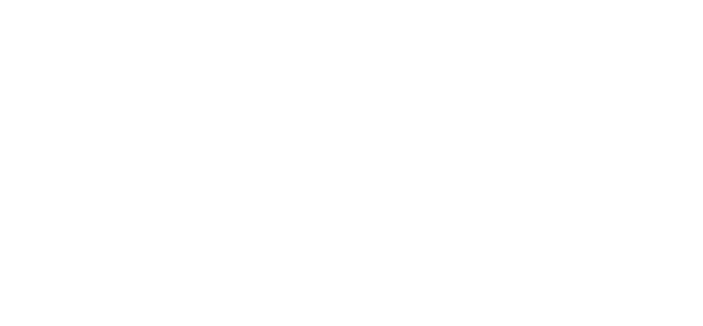
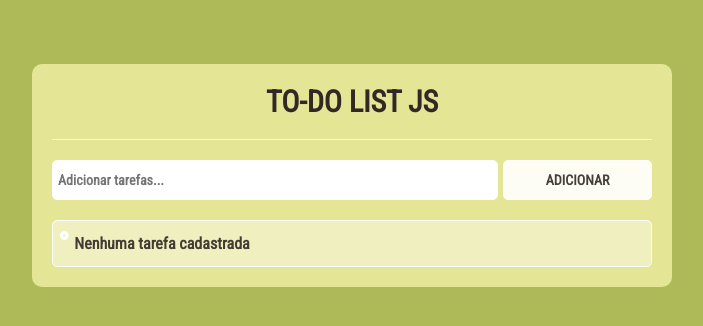
Before and after one commit to iranijunior95/To-Do-Lists, a plain HTML site: page index.html in a window 1280 px wide. Shown: the whole page, without its empty margins (288-991 px from the left). Drawn offline with nearby package versions, Linux system fonts and the light colour scheme.

Commit message:
Criação layout

```diff
--- a/css/to-do-lists.css
+++ b/css/to-do-lists.css
@@ -7,48 +7,107 @@
     font-family: 'Roboto Condensed', sans-serif;
 }
 
-#div-primeiro-acesso {
-    height: 100vh;
+body {
+    background-color: #9dab34d2;
+}
+
+#container {
+    margin-top: 5%;
+    display: flex;
+    justify-content: center;
+}
+
+.conteudo-to-do {
+    padding: 20px;
+    width: 50%;
+    background-color: #fffab3af;
+    border-radius: 10px;
     display: flex;
     flex-direction: column;
+    gap: 20px;
+}
+
+.titulo-to-do {
+    display: flex;
     justify-content: center;
+    border-bottom: 1px solid #fcfadce3;
+}
+
+.titulo-to-do > h1 {
+    font-size: 30px;
+    color: #2c2321f8;
+    margin-bottom: 20px;
+}
+
+.input-to-do {
+    width: 100%;
+    display: flex;
+    justify-content: center;
+    gap: 5px;
+}
+
+.input-to-do > input {
+    width: 75%;
+    height: 40px;
+    font-size: 14px;
+    font-weight: bold;
+    padding: 5px;
+    box-shadow: 0 0 0 0;
+    outline: 0;
+    border: 1px solid #FFFFFF;
+    border-radius: 5px;
+    color: #2c2321e0;
+}
+
+.input-to-do > input:focus {
+    border: 1px solid #63b397b4;
+}
+
+.input-to-do > button {
+    width: 25%;
+    font-size: 14px;
+    text-align: center;
+    font-weight: bold;
+    background-color: #ffffffe8;
+    border: 1px solid #FFFFFF;
+    border-radius: 5px;
+    color: #2c2321e0;
+    cursor: pointer;
+}
+
+.input-to-do > button:hover {
+    background-color: #FFFFFF;
+}
+
+.input-to-do > button:active {
+    background-color: #a2e5d27c;
+    font-size: 13.8px;
+}
+
+.lista-tarefas {
+    width: 100%;
+    display: flex;
+    flex-direction: column;
+}
+
+.tarefas {
+    display: flex;
+    gap: 5px;
+    padding: 5px;
+    border: 1px solid #FFFFFF;
+    background-color: #ffffff62;
+    border-radius: 5px;
     align-items: center;
 }
 
-#div-primeiro-acesso > input {
-    margin-top: 30px;
-    height: 40px;
-    width: 300px;
-    font-size: 20px;
-    padding: 5px;
-    text-align: center;
-    box-shadow: 0 0 0 0;
-    outline: 0;
-    border: 1px solid #4a5462;
-    border-radius: 5px;
+#p-icone {
+    font-size: 30px;
+    font-weight: bold;
+    color: #FFFFFF;
 }
 
-#div-primeiro-acesso > input:focus {
-    box-shadow: 0 0 0 0;
-    outline: 0;
-    border: 2px solid #415a7c;
-    border-radius: 5px;
+#p-nome-tarefa {
+    font-size: 16px;
+    font-weight: bold;
+    color: #2c2321e0;
 }
-
-#div-primeiro-acesso > button {
-    margin-top: 10px;
-    height: 40px;
-    width: 300px;
-    font-weight: bolder;
-    font-size: 20px;
-    padding: 5px;
-    background-color: #33609e;
-    color: #ffffff;
-    cursor: pointer;
-    border: 1px solid #4a5462;
-    border-radius: 5px;
-}
-
-#div-primeiro-acesso > p {
-    margin-top: 10px;
-}
--- a/index.html
+++ b/index.html
@@ -11,8 +11,26 @@
 </head>
 <body>
 
-    <div id="div-projeto">
+    <div id="container">
+        <div class="conteudo-to-do">
 
+            <div class="titulo-to-do">
+                <h1>TO-DO LIST JS</h1>
+            </div>
+
+            <div class="input-to-do">
+                <input type="text" id="input-add" name="input-add" placeholder="Adicionar tarefas...">
+                <button type="button">ADICIONAR</button>
+            </div>
+
+            <div class="lista-tarefas">
+                <div class="tarefas">
+                    <p id="p-icone">°</p>
+                    <p id="p-nome-tarefa">Nenhuma tarefa cadastrada</p>
+                </div>
+            </div>
+
+        </div>
     </div>
 
     <script src="./js/to-do-list.js"></script>
```
